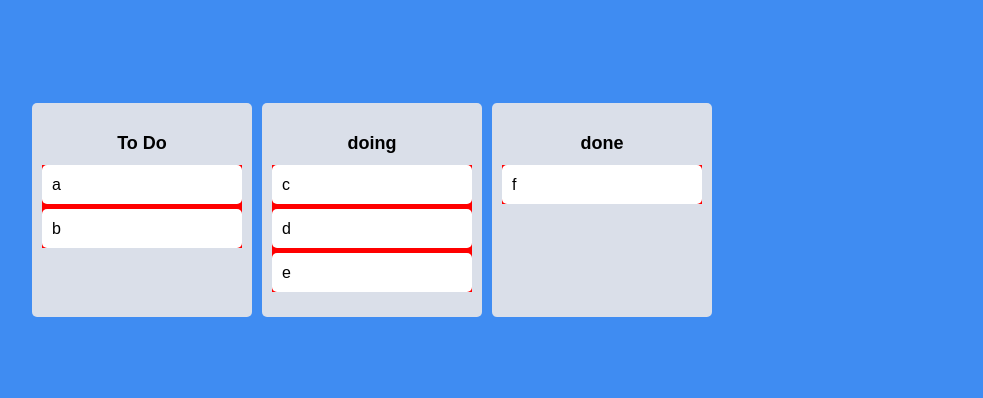
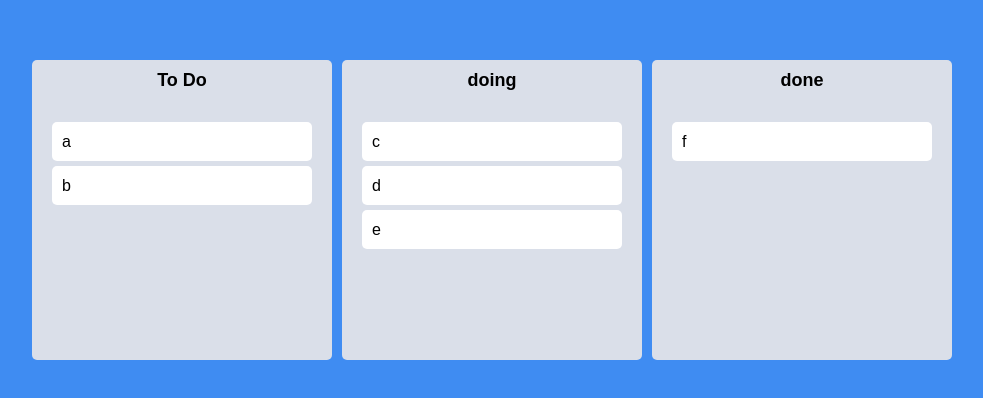
Before and after one commit to HyungwonJin/Trello, a React (Create React App) app: page / in a window 1280 px wide. Shown: the part 190-588 px from the top of the page, without its empty margins (268-1251 px from the left). Built offline with nearby package versions, Linux system fonts and the light colour scheme.

Commit message:
feat: isDraggingOver & isDragginFromThis를 이용해서 색상변경

```diff
--- a/src/Components/Board.tsx
+++ b/src/Components/Board.tsx
@@ -3,11 +3,14 @@
 import DragableCard from "./DragableCard";
 
 const Wrapper = styled.div`
-  padding: 20px 10px;
-  padding-top: 30px;
+  width: 300px;
+  padding-top: 10px;
   background-color: ${(props) => props.theme.boardColor};
   border-radius: 5px;
-  min-height: 200px;
+  min-height: 300px;
+  display: flex;
+  flex-direction: column;
+  overflow: hidden;
 `;
 
 const Title = styled.h2`
@@ -15,6 +18,23 @@
   font-weight: 600;
   margin-bottom: 10px;
   font-size: 18px;
+`;
+
+interface IAreaProps {
+  isDraggingFromThis: boolean;
+  isDraggingOver: boolean;
+}
+
+const Area = styled.div<IAreaProps>`
+  background-color: ${(props) =>
+    props.isDraggingOver
+      ? "#b7ebeb"
+      : props.isDraggingFromThis
+      ? "#b2bec3"
+      : "transparent"};
+  flex-grow: 1;
+  transition: background-color 0.3s ease-in-out;
+  padding: 20px;
 `;
 
 interface IBoardProps {
@@ -27,9 +47,10 @@
     <Wrapper>
       <Title>{boardId}</Title>
       <Droppable droppableId={boardId}>
-        {(magic) => (
-          <div
-            style={{ background: "red" }}
+        {(magic, info) => (
+          <Area
+            isDraggingOver={info.isDraggingOver}
+            isDraggingFromThis={Boolean(info.draggingFromThisWith)}
             ref={magic.innerRef}
             {...magic.droppableProps}
           >
@@ -37,7 +58,7 @@
               <DragableCard key={toDo} index={index} toDo={toDo} />
             ))}
             {magic.placeholder}
-          </div>
+          </Area>
         )}
       </Droppable>
     </Wrapper>
--- a/src/Components/DragableCard.tsx
+++ b/src/Components/DragableCard.tsx
@@ -2,11 +2,14 @@
 import { Draggable } from "react-beautiful-dnd";
 import styled from "styled-components";
 
-const Card = styled.div`
+const Card = styled.div<{ isDragging: boolean }>`
   border-radius: 5px;
   margin-bottom: 5px;
   padding: 10px 10px;
-  background-color: ${(props) => props.theme.cardBgColor};
+  background-color: ${(props) =>
+    props.isDragging ? "#74b9ff" : props.theme.cardBgColor};
+  box-shadow: ${(props) =>
+    props.isDragging ? "0px 2px 5px rgba(0,0,0,0.5)" : "none"};
 `;
 
 interface IDragableCardProps {
@@ -17,8 +20,9 @@
 const DragableCard = ({ toDo, index }: IDragableCardProps) => {
   return (
     <Draggable key={toDo} draggableId={toDo} index={index}>
-      {(magic) => (
+      {(magic, snapshot) => (
         <Card
+          isDragging={snapshot.isDragging}
           ref={magic.innerRef}
           {...magic.dragHandleProps}
           {...magic.draggableProps}
```
